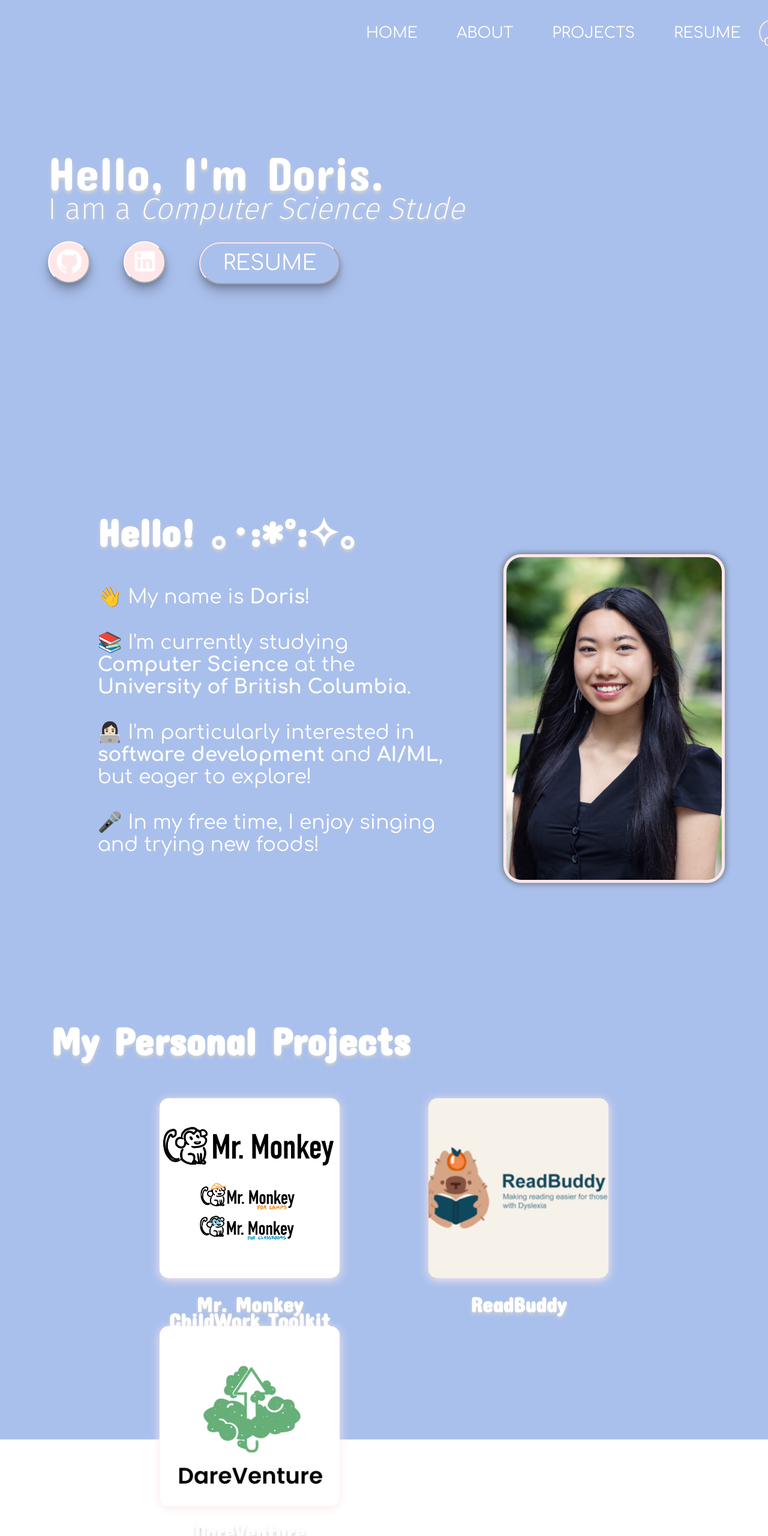
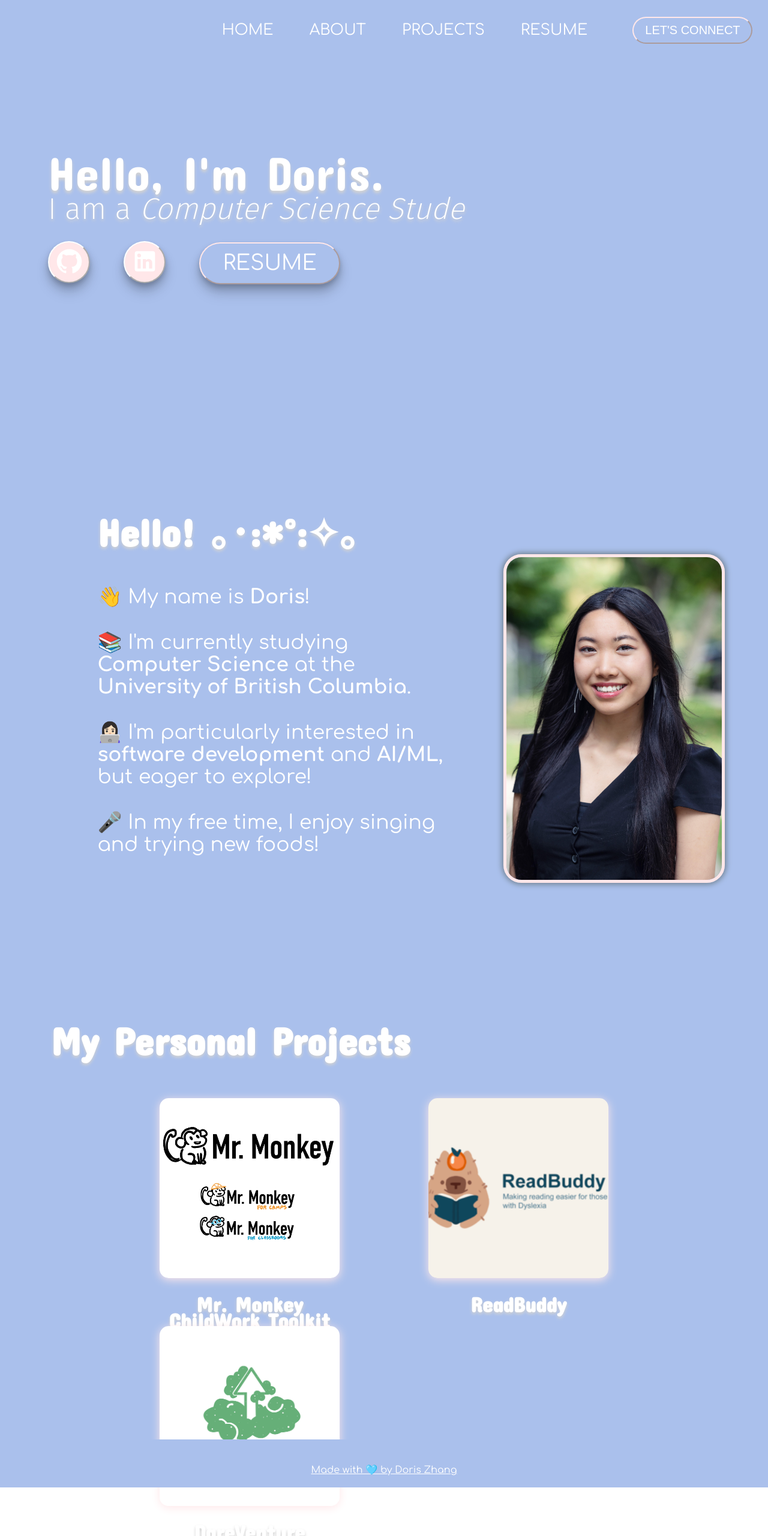
Before and after one commit to DorisWZhang/doriswzhang.github.io, a React (Create React App) app: page / in a window 1280 px wide. Shown: the whole page at 60% size. Built offline with nearby package versions, Linux system fonts and the light colour scheme.

Commit message:
added navbar animations and small footer

```diff
--- a/src/App.js
+++ b/src/App.js
@@ -5,6 +5,7 @@ import Home from './pages/Home';
 import AboutMe from "./pages/About"
 import Projects from './pages/Projects';
 import ProjectDisplay from './pages/ProjectDisplay';
+import Footer from "./components/Footer"
 
 function App() {
   return (
--- /dev/null
+++ b/src/components/Footer.js
@@ -0,0 +1,23 @@
+import React from 'react'
+import LinkedInIcon from '@mui/icons-material/LinkedIn';
+import GitHubIcon from '@mui/icons-material/GitHub';
+import EmailIcon from '@mui/icons-material/Email';
+import "../styles/Footer.css";
+
+function Footer() {
+  return (
+    <div className="footer">
+      <div className='bottom-centre'>
+
+
+
+        <div className = 'tag'>
+          Made with 🩵 by Doris Zhang
+        </div>
+      </div>
+
+    </div>
+  );
+}
+
+export default Footer
--- a/src/components/Navbar.js
+++ b/src/components/Navbar.js
@@ -23,7 +23,6 @@ function Navbar() {
                     }
                 }, 100); // Adjust the delay as needed
             };
-
         } else {
             // If on home page, scroll directly
             scrollToSection(id);
@@ -41,7 +40,6 @@ function Navbar() {
         }
     };
 
-
     useEffect(() => {
         if (window.location.pathname !== "/") {
             // If redirected from another page, scroll to the section after the home page is loaded
@@ -58,14 +56,13 @@ function Navbar() {
     return (
         <div className="navbar" id={expandNavbar ? "open" : "close"}>
             <div className="links">
-                <a className="pages">
+                <div className="pages">
                     <NavLink className="home-link" onClick={() => handleLinkClick("home")} to="/" > HOME</NavLink>
                     <NavLink className="about-link" onClick={() => handleLinkClick("about")} > ABOUT </NavLink>
                     <NavLink className="projects-link" onClick={() => handleLinkClick("projects")}  > PROJECTS </NavLink>
                     <NavLink className="resume-link" onClick={onResumeClick}> RESUME </NavLink>
+                </div>
                 <button className='linkedin' onClick={() => window.open('https://www.linkedin.com/in/doris-zhang-b3837a288/')}>LET'S CONNECT</button>
-
-                </a>
             </div>
         </div>
     );
--- a/src/helpers/ProjectList.js
+++ b/src/helpers/ProjectList.js
@@ -1,11 +1,13 @@
 import MrMonkey from "../assets/photos/Mr.Monkey.png";
 import ReadBuddy from "../assets/photos/ReadBuddy.png";
 import DareVenture from "../assets/photos/DareVenture.png";
+import DareVentureHome from "../assets/photos/DareVenture_Home.png";
 
 export const ProjectList = [
     {
         name:"Mr. Monkey ChildWork Toolkit",
         image: MrMonkey,
+        displayimage: MrMonkey,
         about: "   is an all-encompassing application containing necessary resources for leaders such as elementary school teachers and camp counsellors working with children. This program contains features such as a user account system, an activity database with over 35+ games, seating generator, random name picker, and so much more!",
         link: "https://github.com/DorisWZhang/Mr.Monkey"
 
@@ -13,12 +15,14 @@ export const ProjectList = [
     {
         name: "ReadBuddy",
         image: ReadBuddy,
+        displayimage: ReadBuddy,
         about: "  an online chrome extension aimed to provide users with dyslexia a comfortable reading experience across all websites. This extension allows users to customize features of the website’s text such as font, font size, word-spacing, and colour, to increase legibility and accommodate their personal preferences.",
         link: "https://github.com/DorisWZhang/ReadBuddy"
     },
     {
         name: "DareVenture",
         image: DareVenture,
+        displayimage: DareVentureHome,
         about: "   is a mobile app where users are given daily prompts for wellness activities. Users can maintain their streak and earn venture points by completing the daily activity, which can be used to redeem discounts towards products of partnering outdoor apparel and equipment companies. Not only will users enjoy discounted items while working towards a healthy lifestyle, but DareVenture will also be able to work with a wide market in the fitness and wellbeing industry.",
         link: "https://github.com/DorisWZhang/DareVenture",
     },
--- a/src/pages/Home.js
+++ b/src/pages/Home.js
@@ -8,11 +8,13 @@ import GitHubIcon from '@mui/icons-material/GitHub';
 import About from './About';
 import Projects from './Projects';
 import Resume from "../assets/Zhang_Doris_Resume.pdf"
+import Footer from '../components/Footer';
 
 
 function onResumeClick() {
   window.open(Resume);
 }
+
 
 function Home() {
 
@@ -59,7 +61,9 @@ function Home() {
       <div id="projects" className="projects">
         <Projects/>
       </div>
-
+    <div>
+      <Footer/>
+    </div>
     </div>
   )
 }
--- a/src/pages/ProjectDisplay.js
+++ b/src/pages/ProjectDisplay.js
@@ -14,7 +14,7 @@ function ProjectDisplay() {
         <h1> {project.name}</h1>
         <div className="aboutproj">
           <div className="proj-image">
-            <img src={project.image} />
+            <img src={project.displayimage} />
           </div>
           <div className="desc">
             <b className="name">{project.name}</b>
--- /dev/null
+++ b/src/styles/Footer.css
@@ -0,0 +1,27 @@
+.footer {
+    background-color: #AAC0EC;
+    width: 100%;
+    height: 10vh;
+    position:relative;
+}
+
+.tag {
+    text-align: center;
+    text-decoration: underline;
+    position: absolute;
+    bottom: 25%;
+    left: 50%;
+    transform: translateX(-50%);
+    /* account for the text's own width*/
+    font-family: 'Comfortaa';
+    color: white;
+}
+
+.sociaMedia {
+    background-color: white;
+}
+
+@font-face {
+    font-family: 'Comfortaa';
+    src: url('../assets/fonts/Comfortaa-VariableFont_wght.ttf') format('truetype');
+}
--- a/src/styles/Home.css
+++ b/src/styles/Home.css
@@ -44,6 +44,8 @@
 .buttons {
     padding-top: 2vh;
 }
+
+
 
 
 .media {
--- a/src/styles/Navbar.css
+++ b/src/styles/Navbar.css
@@ -1,33 +1,60 @@
+/* Navbar.css */
+
 .navbar {
     height: 100px;
     width: 100%;
     background-color: #AAC0EC;
     position: fixed;
+    top: 0;
+    left: -2%; /* Consider adjusting this if necessary */
+    display: flex;
+    justify-content: flex-end; /* Align items to the right */
+    align-items: center;
+    z-index: 1000;
+    transition: height 0.3s ease;
 }
 
 .links {
-    margin-top: 4vh;
-    margin-left: 60vh;
-    font-size: 25px;
-    font-family: "Comfortaa";
+    display: flex;
+    align-items: center;
+    gap: 30px;
+}
+
+.pages {
+    display: flex;
+    align-items: center;
+    gap: 30px;
 }
 
 .links a {
     color: white;
     text-decoration: none;
-    padding-left: 65px;
-    display: flex;
-    align-items: center;
+    position: relative;
+    font-size: 25px;
+    font-family: "Comfortaa", sans-serif;
+    padding: 0 15px;
 }
 
-.links a:hover{
+.links a::after {
+    content: "";
+    position: absolute;
+    width: 0;
+    height: 2px;
+    bottom: -5px;
+    left: 50%;
+    transform: translateX(-50%);
+    background-color: white;
+    transform-origin: center;
+    transition: width 0.3s ease;
+}
+
+.links a:hover::after {
+    width: 100%;
+}
+
+.links a:hover {
     color: #FFE7E9;
     text-shadow: 0 3px 5px lightgray;
-}
-
-@font-face {
-    font-family: 'Comfortaa';
-    src: url('../assets/fonts/Comfortaa-VariableFont_wght.ttf') format('truetype');
 }
 
 .linkedin {
@@ -35,15 +62,21 @@
     border-color: #FFE7E9;
     font-size: 20px;
     color: white;
-    border-radius: 35px 35px 35px 35px;
+    border-radius: 35px;
     width: 200px;
     height: 45px;
-    margin-left:30px
+    cursor: pointer;
+    transition: background-color 0.5s, border-color 0.5s;
+    margin-left: 30px; /* Adjust margin to create spacing */
 }
 
 .linkedin:hover {
-    transition-duration: 0.5s;
     background-color: #FFE7E9;
     border-color: white;
     cursor: pointer;
 }
+
+@font-face {
+    font-family: 'Comfortaa';
+    src: url('../assets/fonts/Comfortaa-VariableFont_wght.ttf') format('truetype');
+}
--- a/src/styles/ProjectDisplay.css
+++ b/src/styles/ProjectDisplay.css
@@ -28,16 +28,16 @@
   }
 
   .project img{
-    width: 90%;
-    height: calc(100vh - 50vh);
+    width: 100%;
+    height: calc(100vh - 40vh);
     justify-content: left;
     align-items: left;
     text-align: left;
     color: #f0f0f0;
     border-radius: 20px 20px 20px 20px;
-    border: 3px solid #FFE7E9;
+    border: 1px solid grey;
     margin-top: 5%;
-    box-shadow: 0 0 8px 3px #FFE7E9;
+    box-shadow: 0 0 8px 3px grey
   }
 
 
```
Also changed, not shown: src/assets/photos/DareVenture_Home.png (added). Lines whose indentation alone changed are shown as unchanged.
